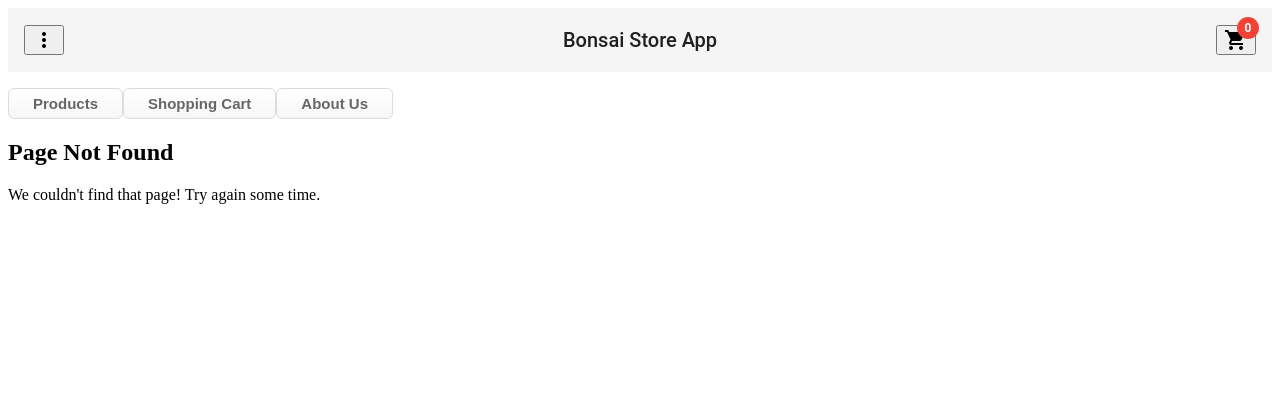
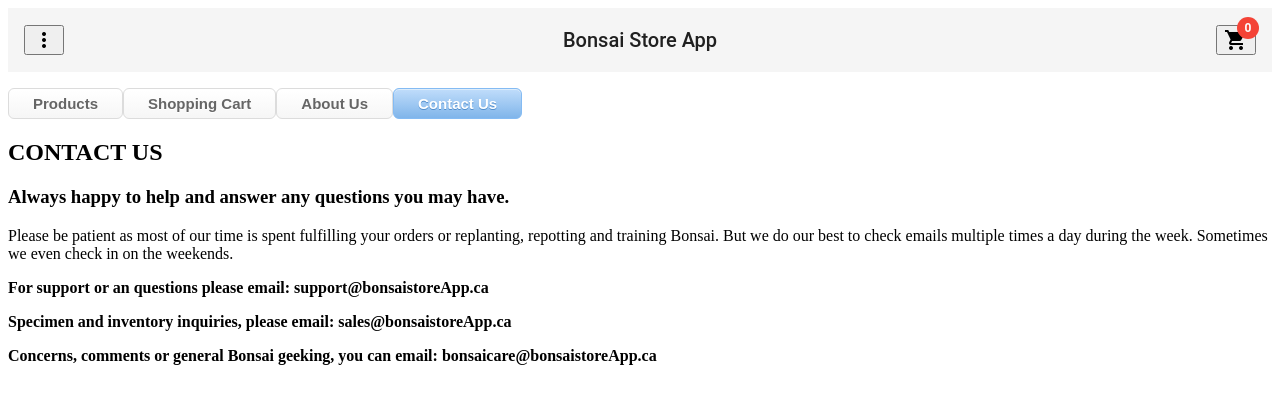
Before and after one commit to Info3170Eunyeop/INFO3170-Lab3-Eunyeop, an Angular app: page /contactUs in a window 1280 px wide. Before the commit this address had no page. Shown: the top 404 px of the page. Built offline with nearby package versions, Linux system fonts and the light colour scheme.

Commit message:
4 files modified, 3 added

```diff
--- a/src/app/app.component.html
+++ b/src/app/app.component.html
@@ -20,6 +20,10 @@
         <mat-icon>storefront</mat-icon>
         <span>About us</span>
       </a>
+      <a mat-menu-item routerLink="contactUs">
+        <mat-icon>contact_phone</mat-icon>
+        <span>Contact us</span>
+      </a>
     </mat-menu>
     <span class="spacer"></span>
 
@@ -35,7 +39,6 @@
     </button>
   </mat-toolbar>
 </p>
-
 <nav>
   <a
     class="button"
@@ -61,5 +64,14 @@
   >
     About Us</a
   >
+  <a
+    class="button"
+    routerLink="contactUs"
+    routerLinkActive="activebutton"
+    aruaCurrentWhenActive="page"
+  >
+    Contact Us</a
+  >
 </nav>
+
 <router-outlet></router-outlet>
--- /dev/null
+++ b/src/app/components/contact-us/contact-us.component.css
@@ -0,0 +1,3 @@
+.support {
+  font-weight: bold;
+}
--- /dev/null
+++ b/src/app/components/contact-us/contact-us.component.html
@@ -0,0 +1,18 @@
+<h2>CONTACT US</h2>
+<h3>Always happy to help and answer any questions you may have.</h3>
+<p>
+  Please be patient as most of our time is spent fulfilling your orders or
+  replanting, repotting and training Bonsai. But we do our best to check emails
+  multiple times a day during the week. Sometimes we even check in on the
+  weekends.
+</p>
+<p class="support">
+  For support or an questions please email: support@bonsaistoreApp.ca
+</p>
+<p class="support">
+  Specimen and inventory inquiries, please email: sales@bonsaistoreApp.ca
+</p>
+<p class="support">
+  Concerns, comments or general Bonsai geeking, you can email:
+  bonsaicare@bonsaistoreApp.ca
+</p>
--- /dev/null
+++ b/src/app/components/contact-us/contact-us.component.ts
@@ -0,0 +1,12 @@
+import { Component, OnInit } from '@angular/core';
+
+@Component({
+  selector: 'app-contact-us',
+  templateUrl: './contact-us.component.html',
+  styleUrls: ['./contact-us.component.css'],
+})
+export class ContactUsComponent implements OnInit {
+  constructor() {}
+
+  ngOnInit() {}
+}
--- a/src/app/components/page-not-found/page-not-found.component.ts
+++ b/src/app/components/page-not-found/page-not-found.component.ts
@@ -9,4 +9,6 @@ export class PageNotFoundComponent implements OnInit {
   constructor() {}
 
   ngOnInit() {}
+
+  ngshow= "true";
 }
--- a/src/index.html
+++ b/src/index.html
@@ -2,5 +2,4 @@
   href="https://fonts.googleapis.com/icon?family=Material+Icons"
   rel="stylesheet"
 />
-
 <my-app>loading</my-app>
```
Also changed, not shown: src/app/app.module.ts (+8 -3 lines).
